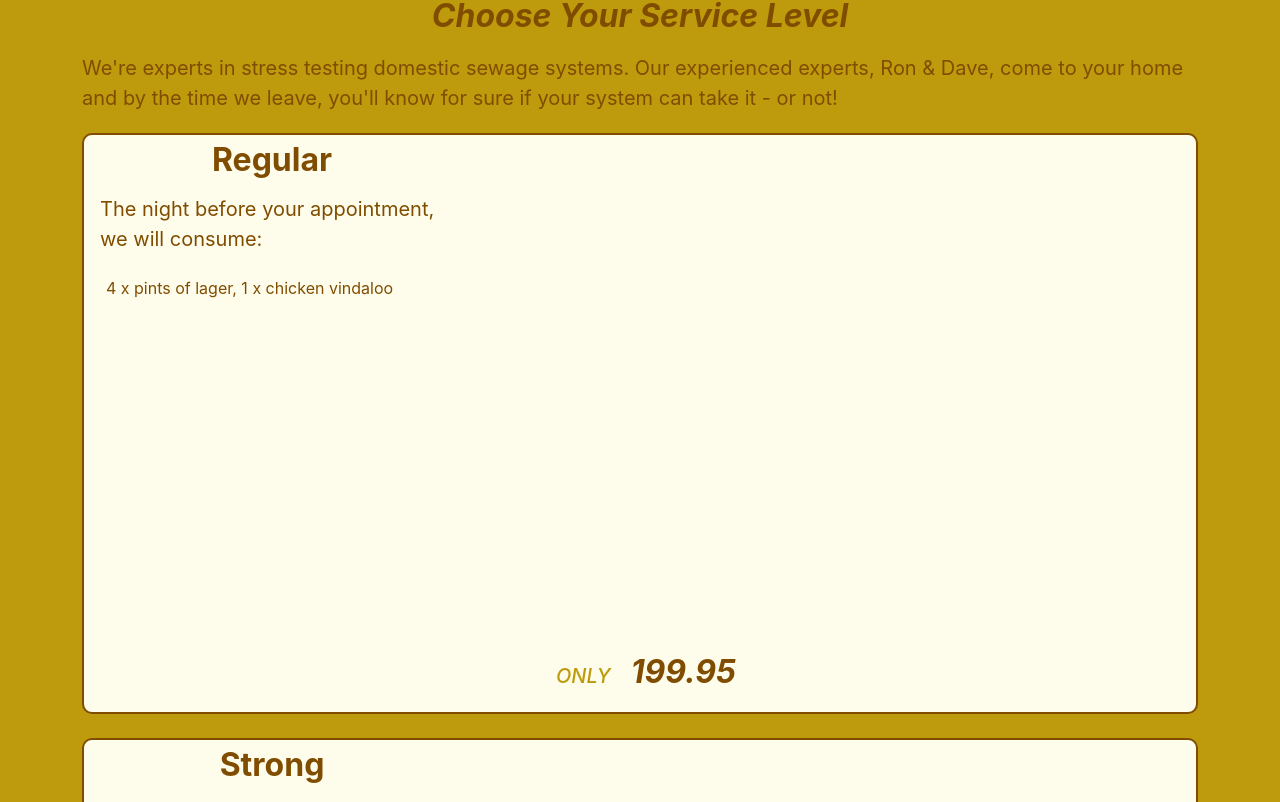
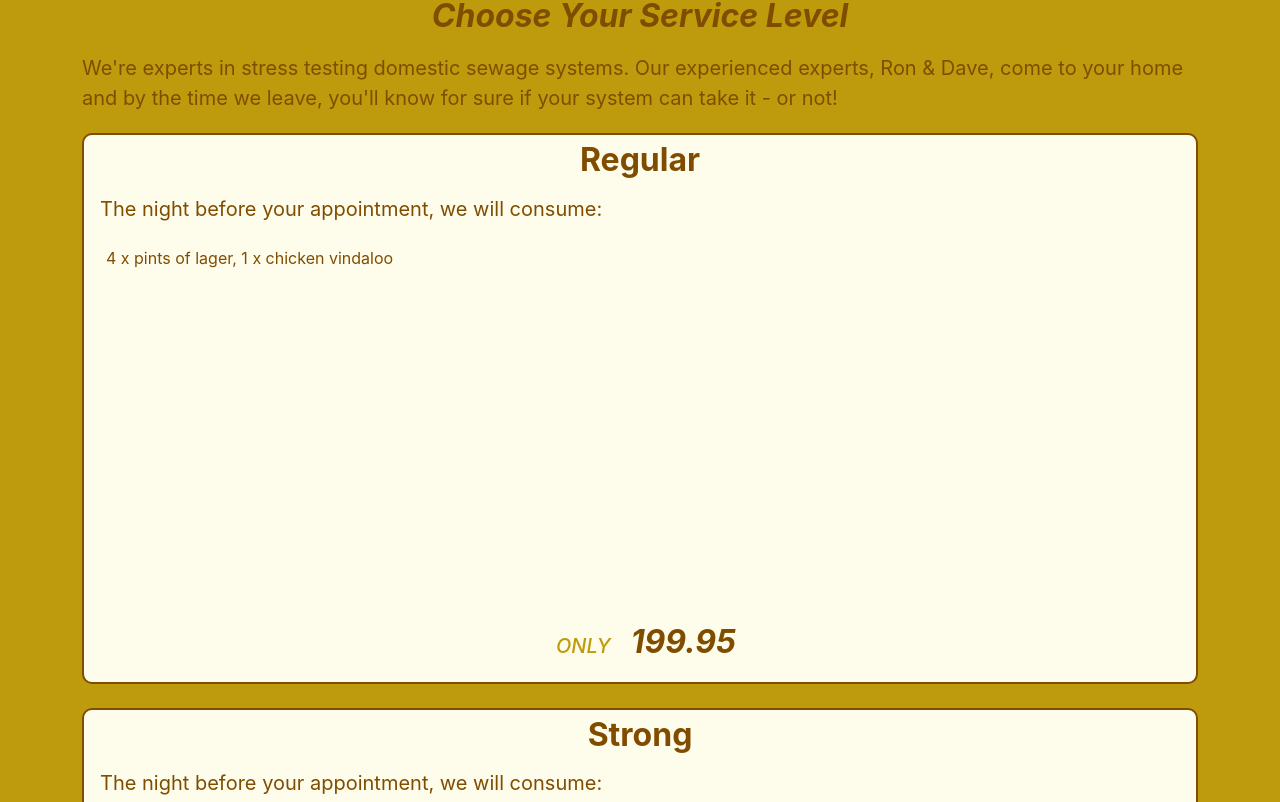
Before and after one commit to headexpanded/fat_slob_plumbing, a Next.js app: page / in a window 1280 px wide. Shown: the part 475-1277 px from the top of the page. Built offline with nearby package versions, Linux system fonts and the light colour scheme.

Commit message:
bootstrap

```diff
--- a/components/fspcards/CustReviewCard.tsx
+++ b/components/fspcards/CustReviewCard.tsx
@@ -8,7 +8,7 @@ type CustReviewCardProps ={
 export const CustReviewCard=({content, customer}:CustReviewCardProps) => {
     return(
         <>
-        <div className="col-sm px-5 mt-1 mb-1 custReviewCard">
+        <div className="col-lg px-5 mt-1 mb-1 custReviewCard">
             <p>{content}</p>
             <p>- {customer}</p>
         </div>
--- a/components/fspcards/ServicesCard.tsx
+++ b/components/fspcards/ServicesCard.tsx
@@ -14,7 +14,7 @@ export const ServicesCard =({title, content, price}:ServicesCardProps) =>{
         <div className="px-1 mt-1 mb-1 servicesCard">
             <div className="container">
                 <div className="row">
-                    <div className="col-sm-4">
+                    <div className="col-lg">
                         <h2>{title}</h2>
                         <Typography.ParagraphL content="The night before your appointment, we will consume:"/>
                         <div className="servicesInfo">
```
